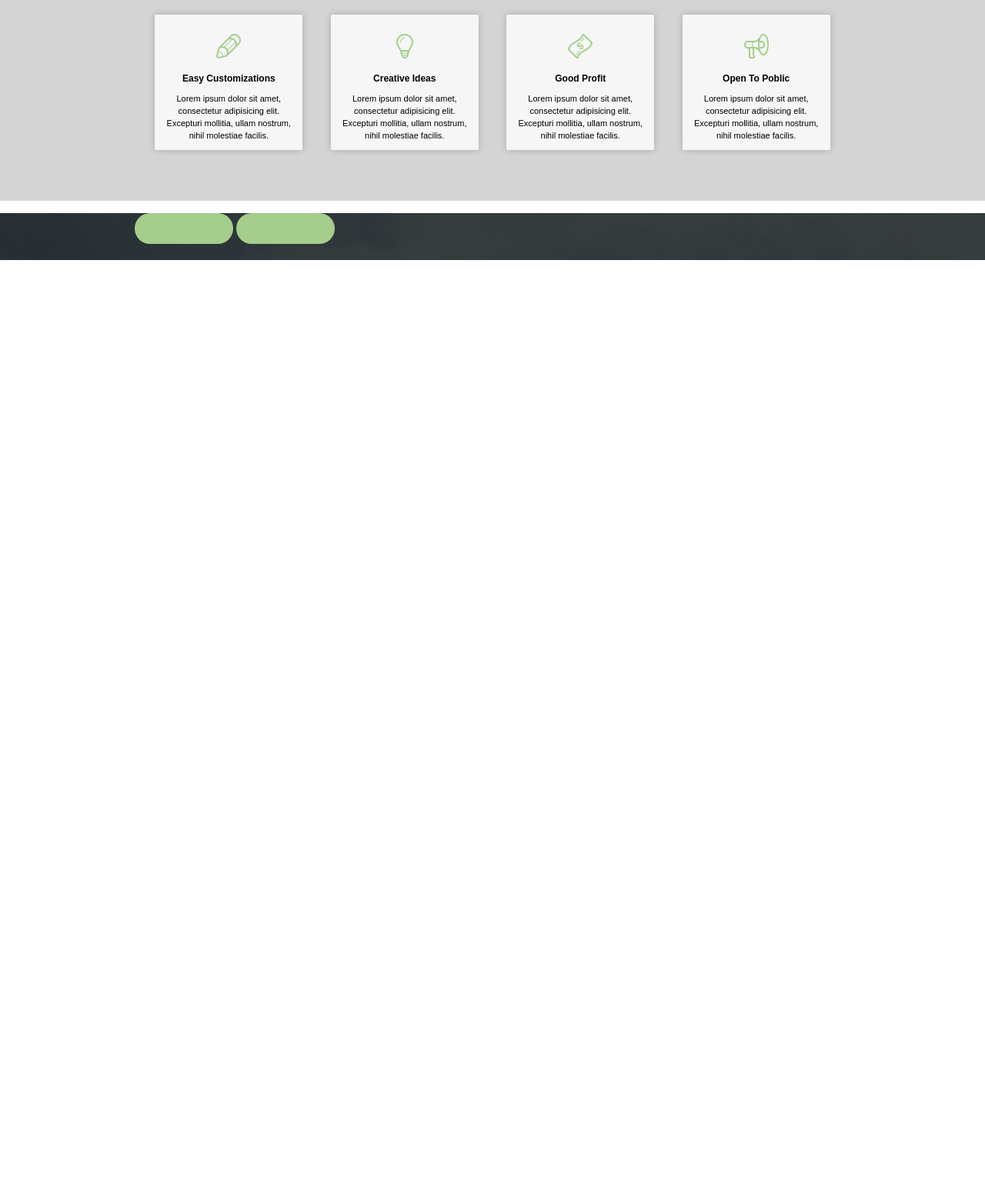
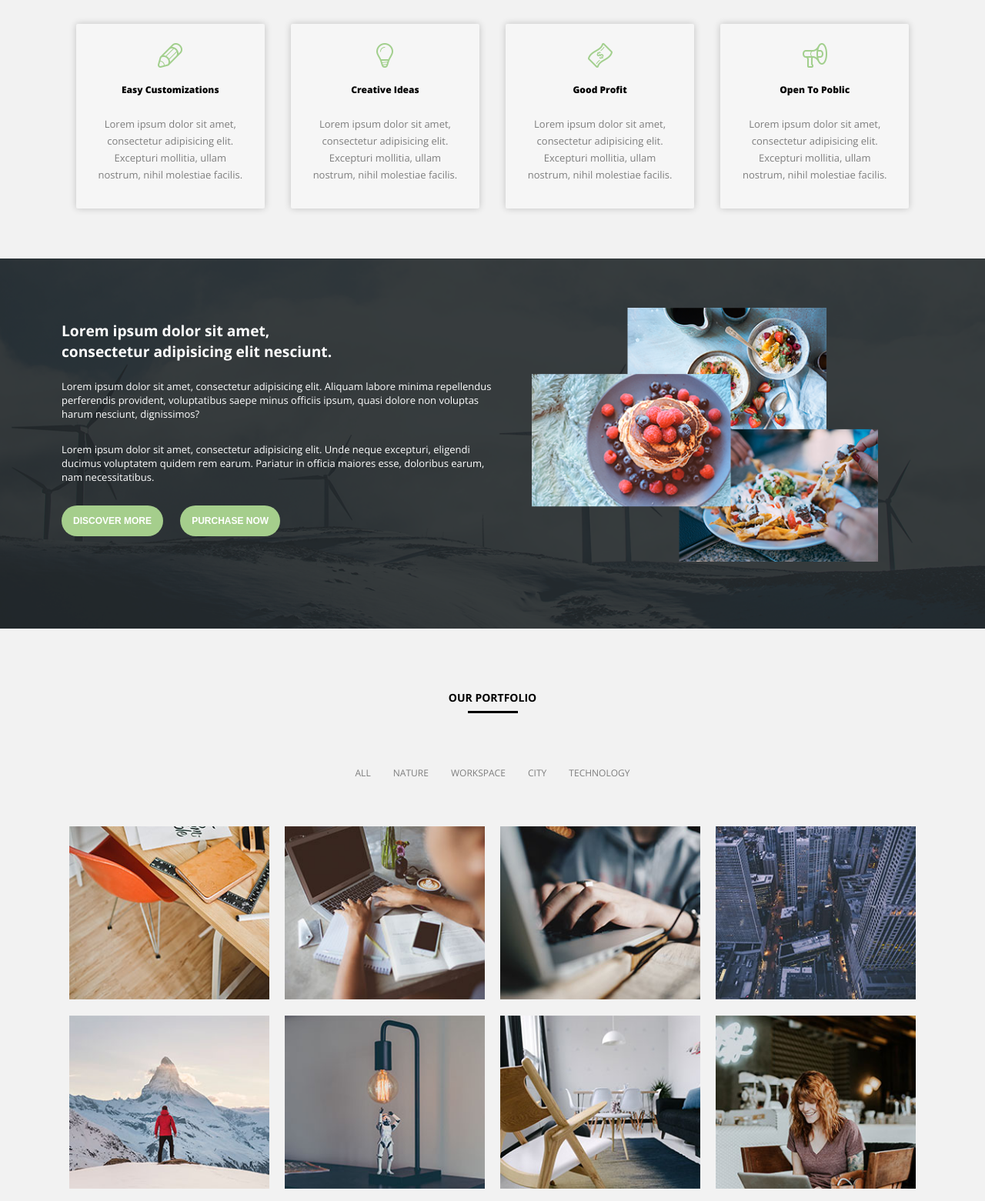
Before and after one commit to PiVaNi/Pivani, a website: page site/index.html in a window 1280 px wide. Shown: the part 877-2438 px from the top of the page at 77% size. Before the commit the page ends 1215 px from the top, so only its background shows below. Drawn offline with nearby package versions, Linux system fonts and the light colour scheme.

Commit message:
add section five

```diff
--- a/site/index.html
+++ b/site/index.html
@@ -5,6 +5,8 @@
 	<title>Курсовая</title>
 	<link rel="icon" href="img/favicon.png">
 	<link rel="stylesheet" href="main.css">
+	<link href="https://fonts.googleapis.com/css?family=Open+Sans:300,400,600,700,800" rel="stylesheet">
+	<link rel="stylesheet" href="https://use.fontawesome.com/releases/v5.0.10/css/all.css" integrity="sha384-+d0P83n9kaQMCwj8F4RJB66tzIwOKmrdb46+porD/OvrJ+37WqIM7UoBtwHO6Nlg" crossorigin="anonymous">
 </head>
 <body>
 	<section class="one" >
@@ -36,24 +38,24 @@
 			<hr>
 			<div class="blocks">
 				<div class="block">
-					<img src="img/first-service-main.png" alt="">
+					<img src="img/first-service-main.png" alt="картинка">
 					<h1>Easy Customizations</h1>
-					<p>Lorem ipsum dolor sit amet, consectetur adipisicing elit. <br> Excepturi mollitia, ullam nostrum, <br> nihil molestiae facilis.</p>
+					<p>Lorem ipsum dolor sit amet, consectetur adipisicing elit.  Excepturi mollitia, ullam nostrum, nihil molestiae facilis.</p>
 				</div>
 				<div class="block">
-					<img src="img/second-service-main.png" alt="">
+					<img src="img/second-service-main.png" alt="картинка">
 					<h1>Creative Ideas</h1>
-					<p>Lorem ipsum dolor sit amet, consectetur adipisicing elit. <br> Excepturi mollitia, ullam nostrum, <br> nihil molestiae facilis.</p>
+					<p>Lorem ipsum dolor sit amet, consectetur adipisicing elit.  Excepturi mollitia, ullam nostrum,  nihil molestiae facilis.</p>
 				</div>
 				<div class="block">
-					<img src="img/third-service-main.png" alt="">
+					<img src="img/third-service-main.png" alt="картинка">
 					<h1>Good Profit</h1>
-					<p>Lorem ipsum dolor sit amet, consectetur adipisicing elit. <br> Excepturi mollitia, ullam nostrum, <br> nihil molestiae facilis.</p>
+					<p>Lorem ipsum dolor sit amet, consectetur adipisicing elit.  Excepturi mollitia, ullam nostrum, nihil molestiae facilis.</p>
 				</div>
 				<div class="block">
-					<img src="img/fourth-service-main.png" alt="">
+					<img src="img/fourth-service-main.png" alt="картинка">
 					<h1>Open To Poblic</h1>
-					<p>Lorem ipsum dolor sit amet, consectetur adipisicing elit. <br> Excepturi mollitia, ullam nostrum, <br> nihil molestiae facilis.</p>
+					<p>Lorem ipsum dolor sit amet, consectetur adipisicing elit.  Excepturi mollitia, ullam nostrum,  nihil molestiae facilis.</p>
 				</div>
 			</div>
 		</div>
@@ -61,16 +63,58 @@
 	<section class="three" >
 		<div class="container">
 			<div class="offers">
-				<h1></h1>
-				<p></p>
-				<p></p>
-				<button></button>
-				<button></button>
+				<h1>Lorem ipsum dolor sit amet, <br> consectetur adipisicing elit nesciunt.</h1>
+				<p>Lorem ipsum dolor sit amet, consectetur adipisicing elit. Aliquam labore minima repellendus perferendis provident, voluptatibus saepe minus officiis ipsum, quasi dolore non voluptas harum nesciunt, dignissimos?</p>
+				<p>Lorem ipsum dolor sit amet, consectetur adipisicing elit. Unde neque excepturi, eligendi ducimus voluptatem quidem rem earum. Pariatur in officia maiores esse, doloribus earum, nam necessitatibus.</p>
+				<button class="white_btn">
+					discover more
+				</button>
+				<button>
+					purchase now
+				</button>
 			</div>
-			<img src="" alt="">
-			<img src="" alt="">
-			<img src="" alt="">
+			<img src="img/what-we-do-right-image.png" alt="картинка">
 			</div>
+	</section>
+	<section class="four" >
+		<div class="container">
+			<h3>our portfolio</h3>
+			<hr>
+			<nav class="portfolio">
+					<ul>
+						<li> <a href="">All</a></li>
+						<li> <a href="">Nature</a></li>
+						<li> <a href="">Workspace</a></li>
+						<li> <a href="">City</a></li>
+						<li> <a href="">Technology</a></li>
+					</ul>
+				</nav>
+				<div class="img_block">
+					<img src="img/portfolio_01.jpg" alt="картинка">
+					<img src="img/portfolio_02.jpg" alt="картинка">
+					<img src="img/portfolio_03.jpg" alt="картинка">
+					<img src="img/portfolio_04.jpg" alt="картинка">
+					<img src="img/portfolio_05.jpg" alt="картинка">
+					<img src="img/portfolio_06.jpg" alt="картинка">
+					<img src="img/portfolio_07.jpg" alt="картинка">
+					<img src="img/portfolio_08.jpg" alt="картинка">
+				</div>
+		</div>
+	</section>
+	<section class="five">
+		<div class="container">
+			<h3>our blog posts</h3>
+			<hr>
+			<div class="blog">
+				<div class="blog_one">
+					<img src="img/blog_01.jpg" alt="">
+				<div class="black_title">
+					<h1>Delicious Food Served</h1>
+					<p>Post: <strong>George</strong> /Date: <strong>11 Aug 2017</strong> /Category: <strong>Design</strong></p>
+				</div>
+				</div>
+			</div>
+		</div>
 	</section>
 </body>
 </html>
--- a/site/main.css
+++ b/site/main.css
@@ -1,13 +1,19 @@
 body{
 	margin: 0;
 	padding: 0;
-	font-family: arial;
+	background: #f2f2f2;
+	font-family: "Open Sans";
 }
 
 h1,h2,h3{
 	margin: 0 auto;
 }
 
+section{
+	padding-bottom: 80px;
+}
+
+/*ПЕРВАЯ СЕКЦИЯ*/
 .one{
 	background: url(img/slide_03.jpg)  no-repeat top;
  	-webkit-background-size: cover;
@@ -16,13 +22,13 @@ h1,h2,h3{
 }
 
 .container{
-	width: 930px;
+	width: 1120px;
 	margin: 0 auto;
 }
 
 nav{
 	display: inline-block;
-	padding-left: 35%;
+	padding-left: 47%;
 	padding-top: 40px;
 	text-transform: uppercase;
 }
@@ -69,19 +75,27 @@ li{
 }
 
 button{
+	margin-right: 18px;
 	border: none;
 	color: white;
 	background: #a5ce8c;
 	height: 2.5rem;
-	width: 8rem;
+	padding: 0 15px;
 	text-transform: uppercase;
 	border-radius: 30px;
 	cursor: pointer;
-	font-size: 13px;
+	font-size: 12px;
+	font-weight: 700;
+	transition: all 0.5s ease;
 }
 
+button:hover{
+	background: #FFFFFF;
+	color: #515151;
+}
+
+/*ВТОРАЯ СЕКЦИЯ*/
 .two{
-	background: #D4D4D4;
 	padding-bottom: 50px;
 }
 
@@ -90,6 +104,7 @@ h3{
 	padding-top: 5rem;
 	font-weight: bold;
 	text-transform: uppercase;
+	font-size: 14px;
 }
 
 hr{
@@ -105,10 +120,10 @@ hr{
 }
 
 .block {
-	width: 12rem;
-	min-height: 11rem;
+	width: 245px;
+	min-height: 240px;
 	background: #F6F6F6;
-	margin: 1rem;
+	margin: 15px;
 	display: inline-block;
 	box-shadow: 0 0 10px rgba(0,0,0,0.2);
 	border-radius: 2px;
@@ -126,15 +141,110 @@ hr{
 }
 
 .block p{
-	font-size: 11px;
-	line-height: 16px;
+	font-size: 13px;
+	line-height: 22px;
+	color: #7E7E7E;
+	width: 200px;
+	margin: 0 auto;
+	padding-top: 25px;
 }
 
+/*ТРЕТЬЯ СЕКЦИЯ*/
 .three{
-	background: url(img/what-we-do-bg.png) no-repeat ;
+	background: url(img/what-we-do-bg.png) no-repeat center ;
 	-webkit-background-size: cover;
 	background-size: cover;
-}
+	padding-bottom: 120px;
 }
 
+
 .offers{
+	color: white;
+	width: 50%;
+	display: inline-block;
+	margin-top: 5rem;
+	}
+
+.offers h1{
+	font-size: 1.2rem;
+	padding-bottom: 10px;
+}
+
+.offers p{
+	padding-bottom: 15px;
+	font-size: 13px;
+}
+
+.three img{
+	width: 450px;
+	padding-left: 4%;
+	position: absolute;
+	margin-top: 4rem;
+}
+
+/*ЧЕТВЕРТАЯ СЕКЦИЯ*/
+.portfolio{
+	display: block;
+	padding: 0;
+	text-align: center;
+}
+
+.portfolio a{
+	color: #7E7E7E;
+	transition: all 0.5s ease;
+}
+
+.portfolio a:hover{
+	color: #a5ce8c;
+}
+
+.portfolio ul{
+	padding: 0;
+	margin-top: 65px;
+}
+
+.portfolio li:first-child {
+	padding: 0;
+}
+
+.img_block{
+	text-align: center;
+	margin-top:52px ;
+}
+
+.img_block img{
+	width: 260px;
+	height: 225px;
+	margin: 8px;
+}
+
+/*ПЯТАЯ СЕКЦИЯ*/
+.five{
+	background: url(img/blog-bg.png);
+	color: white;
+}
+
+.five hr{
+	background-color: #FFFFFF;
+}
+.blog{
+	position: relative;
+	display: inline-block;
+	max-height: 470px;
+}
+
+.black_title{
+	background: rgba(0, 0, 0, 0.5);
+	display: inline-block;
+	position: absolute;
+	bottom: 0;
+	left: 0;
+	right: 0;
+	padding: 15px;
+}
+
+.black_title p{
+	font-size: 13px;
+	margin: 0;
+	padding-top: 15px;
+}
```
